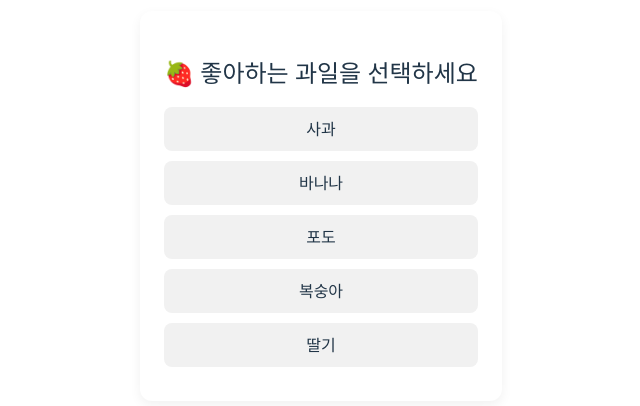
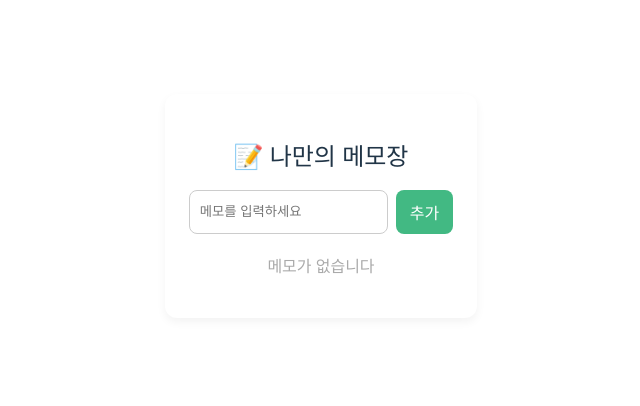
Before and after one commit to heroyooi/vue-app, a Vue app: page / in a window 1280 px wide. Shown: the part 194-600 px from the top of the page, without its empty margins (319-959 px from the left). Built offline with nearby package versions, Linux system fonts and the light colour scheme.

Commit message:
7강: 미니 프로젝트 – 나만의 메모장 앱 만들기 ✏️

```diff
--- a/src/App.vue
+++ b/src/App.vue
@@ -1,44 +1,64 @@
 <template>
   <div class="container">
-    <h2>🍓 좋아하는 과일을 선택하세요</h2>
+    <h2>📝 나만의 메모장</h2>
 
-    <ul class="fruit-list">
-      <li
-        v-for="(fruit, index) in fruits"
-        :key="index"
-        :class="{ selected: selectedFruit === fruit }"
-        @click="selectFruit(fruit)"
-      >
-        {{ fruit }}
-      </li>
+    <div class="input-box">
+      <input v-model="newMemo" placeholder="메모를 입력하세요" />
+      <button @click="addMemo">추가</button>
+    </div>
+
+    <ul class="memo-list">
+      <MemoItem
+        v-for="(memo, idx) in memos"
+        :key="idx"
+        :text="memo"
+        @delete="deleteMemo(idx)"
+      />
     </ul>
 
-    <p v-if="selectedFruit" class="result">
-      ✅ 당신이 선택한 과일은 <strong>{{ selectedFruit }}</strong> 입니다!
-    </p>
+    <p v-if="memos.length === 0" class="empty">메모가 없습니다</p>
   </div>
 </template>
 
 <script setup>
-import { ref } from 'vue'
+import { ref, onMounted, watch } from 'vue'
+import MemoItem from './components/MemoItem.vue'
 
-const fruits = ref(['사과', '바나나', '포도', '복숭아', '딸기'])
-const selectedFruit = ref('')
+const newMemo = ref('')
+const memos = ref([])
 
-function selectFruit(fruit) {
-  selectedFruit.value = fruit
+function addMemo() {
+  if (newMemo.value.trim()) {
+    memos.value.push(newMemo.value.trim())
+    newMemo.value = ''
+  }
 }
+
+function deleteMemo(index) {
+  memos.value.splice(index, 1)
+}
+
+// ✅ localStorage 연동
+onMounted(() => {
+  const saved = localStorage.getItem('memos')
+  if (saved) {
+    memos.value = JSON.parse(saved)
+  }
+})
+
+watch(memos, (newVal) => {
+  localStorage.setItem('memos', JSON.stringify(newVal))
+}, { deep: true })
 </script>
 
 <style scoped>
 .container {
-  max-width: 400px;
+  max-width: 500px;
   margin: 40px auto;
   padding: 24px;
   background: #fff;
   border-radius: 12px;
-  box-shadow: 0 4px 12px rgba(0, 0, 0, 0.06);
-  font-family: 'Segoe UI', sans-serif;
+  box-shadow: 0 4px 10px rgba(0, 0, 0, 0.05);
 }
 
 h2 {
@@ -46,37 +66,42 @@
   margin-bottom: 16px;
 }
 
-.fruit-list {
+.input-box {
+  display: flex;
+  gap: 8px;
+  margin-bottom: 20px;
+}
+
+input {
+  flex: 1;
+  padding: 10px;
+  border-radius: 8px;
+  border: 1px solid #ccc;
+}
+
+button {
+  padding: 10px 14px;
+  background-color: #42b983;
+  color: white;
+  border: none;
+  border-radius: 8px;
+  cursor: pointer;
+  font-weight: bold;
+}
+
+button:hover {
+  background-color: #369973;
+}
+
+.memo-list {
   list-style: none;
   padding: 0;
   margin: 0;
 }
 
-.fruit-list li {
-  background: #f1f1f1;
-  padding: 10px 14px;
-  margin-bottom: 10px;
-  border-radius: 8px;
-  cursor: pointer;
-  transition: 0.3s;
-  font-size: 16px;
+.empty {
   text-align: center;
-}
-
-.fruit-list li:hover {
-  background: #e3e3e3;
-}
-
-.fruit-list li.selected {
-  background-color: #42b983;
-  color: #fff;
-  font-weight: bold;
-  transform: scale(1.02);
-}
-
-.result {
-  text-align: center;
+  color: #aaa;
   margin-top: 20px;
-  font-size: 16px;
 }
 </style>
--- /dev/null
+++ b/src/components/MemoItem.vue
@@ -0,0 +1,38 @@
+<template>
+  <li class="memo-item">
+    <span>{{ text }}</span>
+    <button @click="$emit('delete')">삭제</button>
+  </li>
+</template>
+
+<script setup>
+defineProps({
+  text: String
+})
+</script>
+
+<style scoped>
+.memo-item {
+  display: flex;
+  justify-content: space-between;
+  background: #f9f9f9;
+  border: 1px solid #ddd;
+  padding: 10px 14px;
+  margin-bottom: 10px;
+  border-radius: 8px;
+  font-size: 15px;
+}
+
+.memo-item button {
+  background: #ff5c5c;
+  color: white;
+  border: none;
+  padding: 6px 10px;
+  border-radius: 6px;
+  cursor: pointer;
+}
+
+.memo-item button:hover {
+  background: #e04848;
+}
+</style>
```
